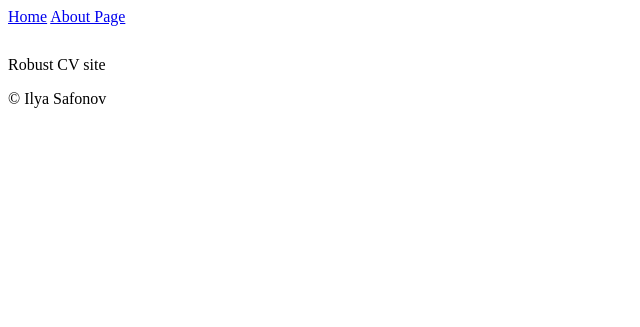
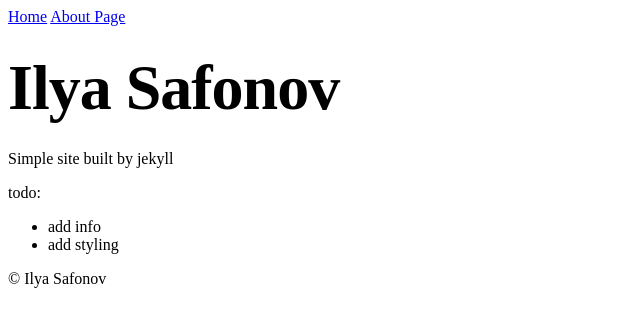
Before and after one commit to safonovilya/safonovilya.github.io, a Jekyll site: the page built from index.md, in a window 1280 px wide. Shown: the top 327 px of the page, without its empty margins (0-640 px from the left). Built offline with Jekyll 4.4.1, drawn with Linux system fonts in a browser that asks for light colours.

Commit message:
update gems and text

```diff
--- a/Gemfile
+++ b/Gemfile
@@ -8,7 +8,7 @@ source "https://rubygems.org"
 #
 # This will help ensure the proper Jekyll version is running.
 # Happy Jekylling!
-gem "jekyll", "~> 3.8.0"
+gem "jekyll", "~> 3.8.4"
 
 # This is the default theme for new Jekyll sites. You may change this to anything you like.
 gem "minima", "~> 2.0"
--- a/index.md
+++ b/index.md
@@ -1,8 +1,10 @@
 ---
-# Feel free to add content and custom Front Matter to this file.
-# To modify the layout, see https://jekyllrb.com/docs/themes/#overriding-theme-defaults
-
 layout: default
+title: Ilya Safonov
 ---
 
-Robust CV site
+Simple site built by jekyll
+
+todo:
+- add info
+- add styling
```
Also changed, not shown: about.md (+1 -1 lines), Gemfile.lock.
